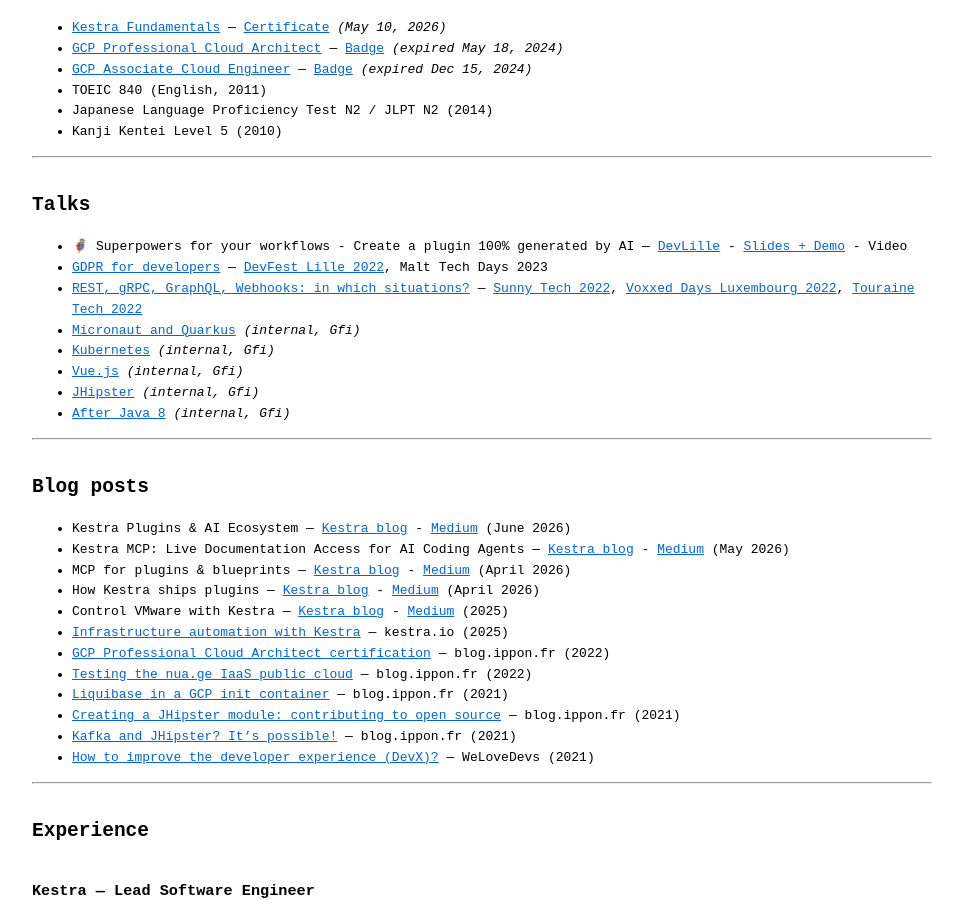
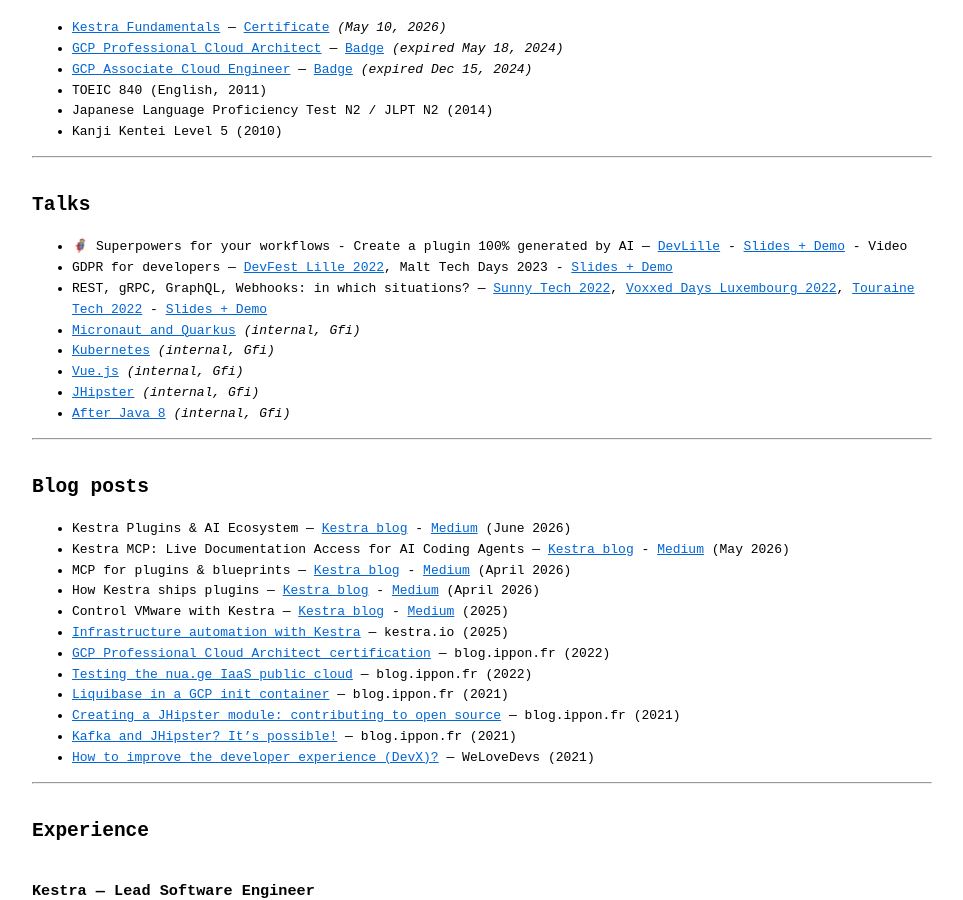
Before and after one commit to fdelbrayelle/fdelbrayelle.github.io, a Jekyll site: the page built from cv.md, in a window 1280 px wide and 900 px high, scrolled down 654 px. Shown: the whole window, without its empty margins (158-1121 px from the left). Built offline with Jekyll 4.4.1, drawn with Linux system fonts in a browser that asks for light colours.

Commit message:
feat(cv): reformat GDPR and REST/gRPC talks to show Slides + Demo links after conference list

```diff
--- a/_config.yml
+++ b/_config.yml
@@ -83,8 +83,8 @@
   <strong>Talks I have given:</strong>
 
   - 🦸 Superpowers for your workflows - Create a plugin 100% generated by AI — [DevLille](https://devlille.fr/talk-page-136143e9-347b-4884-b21c-ef9cd6caab40/) - [Slides + Demo](https://github.com/fdelbrayelle/workflow-superpowers) - Video
-  - [GDPR for developers](https://github.com/fdelbrayelle/talk-gdpr-for-developers) — [DevFest Lille 2022](https://www.youtube.com/watch?v=wkbQ6Ec4qXY), Malt Tech Days 2023
-  - [REST, gRPC, GraphQL, Webhooks: in which situations?](https://github.com/fdelbrayelle/talk-rest-grpc-graphql-webhooks) — [Sunny Tech 2022](https://www.youtube.com/watch?v=EajuaPWdESo), [Voxxed Days Luxembourg 2022](https://www.youtube.com/watch?v=xMTlq7PvPYU), [Touraine Tech 2022](https://www.youtube.com/watch?v=s5qRho_FIyc)
+  - GDPR for developers — [DevFest Lille 2022](https://www.youtube.com/watch?v=wkbQ6Ec4qXY), Malt Tech Days 2023 - [Slides + Demo](https://github.com/fdelbrayelle/talk-gdpr-for-developers)
+  - REST, gRPC, GraphQL, Webhooks: in which situations? — [Sunny Tech 2022](https://www.youtube.com/watch?v=EajuaPWdESo), [Voxxed Days Luxembourg 2022](https://www.youtube.com/watch?v=xMTlq7PvPYU), [Touraine Tech 2022](https://www.youtube.com/watch?v=s5qRho_FIyc) - [Slides + Demo](https://github.com/fdelbrayelle/talk-rest-grpc-graphql-webhooks)
   - [Micronaut and Quarkus](https://github.com/fdelbrayelle/midi-tech-micronaut-quarkus)
   - [Kubernetes](https://github.com/fdelbrayelle/midi-tech-k8s)
   - [Vue.js](https://github.com/fdelbrayelle/midi-tech-vuejs)
--- a/_data/fr_site.yml
+++ b/_data/fr_site.yml
@@ -31,8 +31,8 @@
   <strong>Les <em>talks</em> que j'ai donnés :</strong>
 
   - 🦸 Des super-pouvoirs pour vos workflows : Créer un plugin Kestra 100% généré par l'IA — [DevLille](https://devlille.fr/talk-page-136143e9-347b-4884-b21c-ef9cd6caab40/) - [Slides + Démo](https://github.com/fdelbrayelle/workflow-superpowers) - Vidéo
-  - [RGPD pour les développeurs](https://github.com/fdelbrayelle/talk-gdpr-for-developers) — [DevFest Lille 2022](https://www.youtube.com/watch?v=wkbQ6Ec4qXY), Malt Tech Days 2023
-  - [REST, gRPC, GraphQL, Webhooks : dans quelles situations ?](https://github.com/fdelbrayelle/talk-rest-grpc-graphql-webhooks) — [Sunny Tech 2022](https://www.youtube.com/watch?v=EajuaPWdESo), [Voxxed Days Luxembourg 2022](https://www.youtube.com/watch?v=xMTlq7PvPYU), [Touraine Tech 2022](https://www.youtube.com/watch?v=s5qRho_FIyc)
+  - RGPD pour les développeurs — [DevFest Lille 2022](https://www.youtube.com/watch?v=wkbQ6Ec4qXY), Malt Tech Days 2023 - [Slides + Démo](https://github.com/fdelbrayelle/talk-gdpr-for-developers)
+  - REST, gRPC, GraphQL, Webhooks : dans quelles situations ? — [Sunny Tech 2022](https://www.youtube.com/watch?v=EajuaPWdESo), [Voxxed Days Luxembourg 2022](https://www.youtube.com/watch?v=xMTlq7PvPYU), [Touraine Tech 2022](https://www.youtube.com/watch?v=s5qRho_FIyc) - [Slides + Démo](https://github.com/fdelbrayelle/talk-rest-grpc-graphql-webhooks)
   - [Micronaut et Quarkus](https://github.com/fdelbrayelle/midi-tech-micronaut-quarkus)
   - [Kubernetes](https://github.com/fdelbrayelle/midi-tech-k8s)
   - [Vue.js](https://github.com/fdelbrayelle/midi-tech-vuejs)
--- a/cv.md
+++ b/cv.md
@@ -42,8 +42,8 @@
 ## Talks
 
 - 🦸 Superpowers for your workflows - Create a plugin 100% generated by AI — [DevLille](https://devlille.fr/talk-page-136143e9-347b-4884-b21c-ef9cd6caab40/) - [Slides + Demo](https://github.com/fdelbrayelle/workflow-superpowers) - Video
-- [GDPR for developers](https://github.com/fdelbrayelle/talk-gdpr-for-developers) — [DevFest Lille 2022](https://www.youtube.com/watch?v=wkbQ6Ec4qXY), Malt Tech Days 2023
-- [REST, gRPC, GraphQL, Webhooks: in which situations?](https://github.com/fdelbrayelle/talk-rest-grpc-graphql-webhooks) — [Sunny Tech 2022](https://www.youtube.com/watch?v=EajuaPWdESo), [Voxxed Days Luxembourg 2022](https://www.youtube.com/watch?v=xMTlq7PvPYU), [Touraine Tech 2022](https://www.youtube.com/watch?v=s5qRho_FIyc)
+- GDPR for developers — [DevFest Lille 2022](https://www.youtube.com/watch?v=wkbQ6Ec4qXY), Malt Tech Days 2023 - [Slides + Demo](https://github.com/fdelbrayelle/talk-gdpr-for-developers)
+- REST, gRPC, GraphQL, Webhooks: in which situations? — [Sunny Tech 2022](https://www.youtube.com/watch?v=EajuaPWdESo), [Voxxed Days Luxembourg 2022](https://www.youtube.com/watch?v=xMTlq7PvPYU), [Touraine Tech 2022](https://www.youtube.com/watch?v=s5qRho_FIyc) - [Slides + Demo](https://github.com/fdelbrayelle/talk-rest-grpc-graphql-webhooks)
 - [Micronaut and Quarkus](https://github.com/fdelbrayelle/midi-tech-micronaut-quarkus) *(internal, Gfi)*
 - [Kubernetes](https://github.com/fdelbrayelle/midi-tech-k8s) *(internal, Gfi)*
 - [Vue.js](https://github.com/fdelbrayelle/midi-tech-vuejs) *(internal, Gfi)*
```
Also changed, not shown: fr/cv.md (+2 -2 lines).
